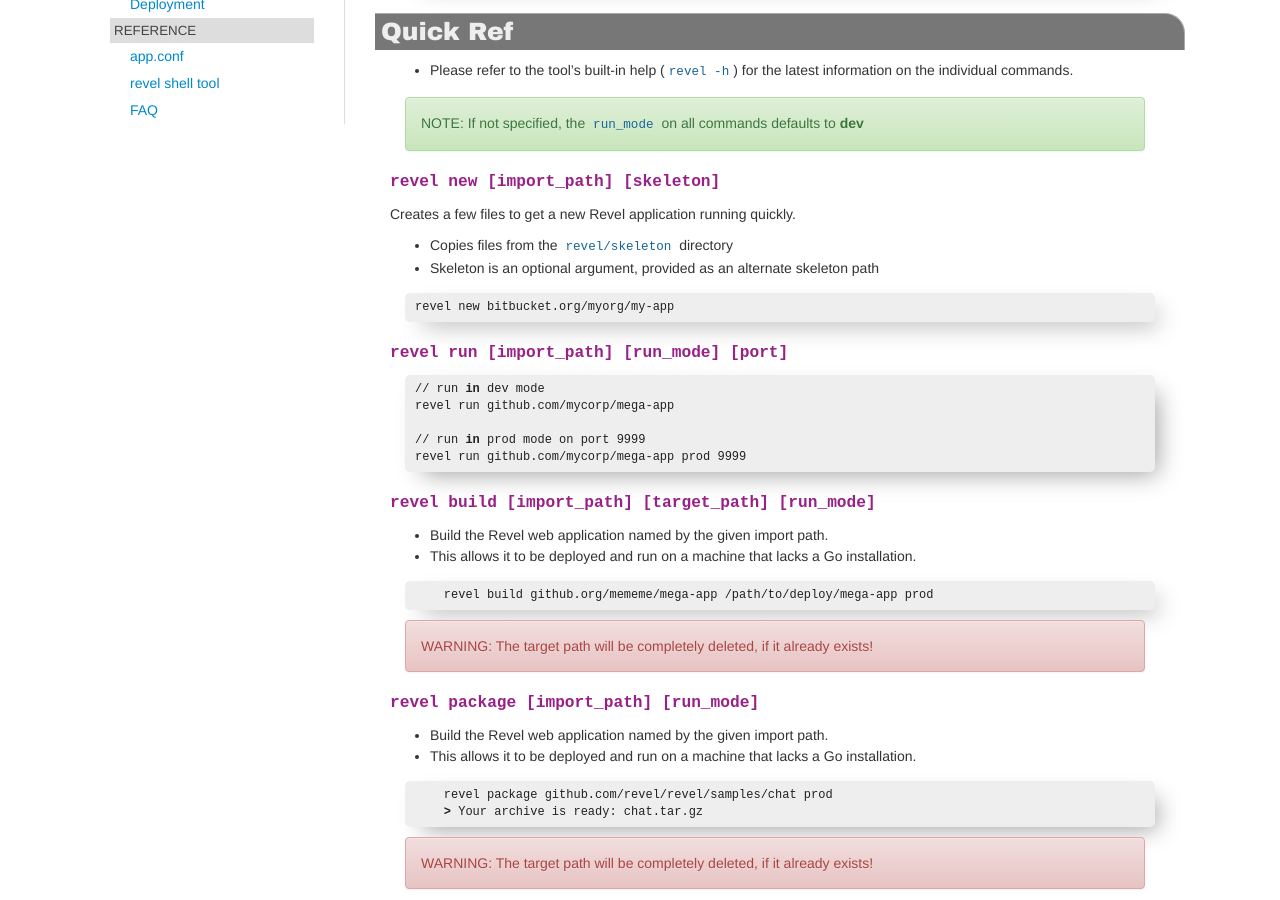
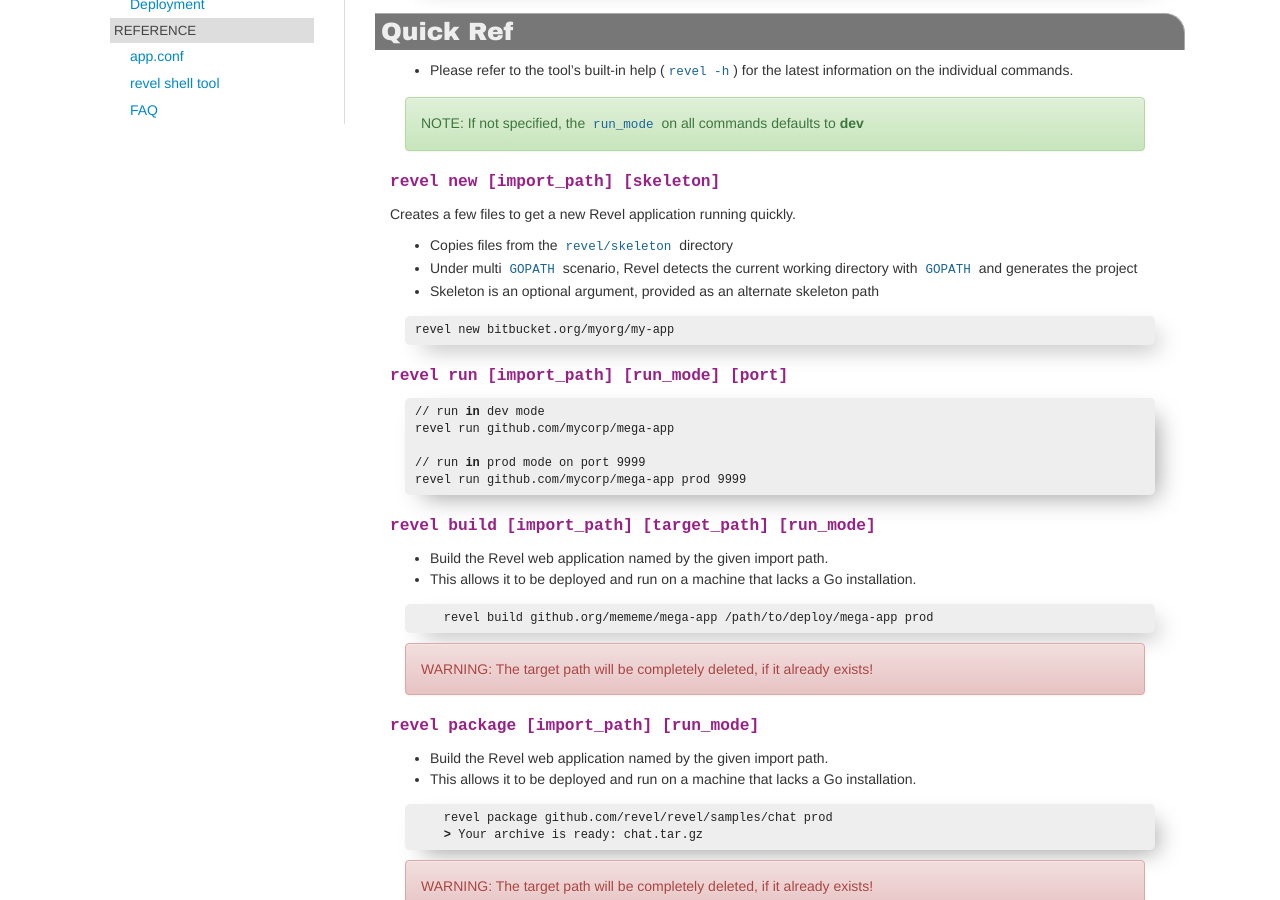
Before and after one commit to revel/revel.github.io, a Jekyll site: the page built from manual/tool.md, in a window 1280 px wide and 900 px high, scrolled down 774 px. Built offline with Jekyll 4.4.1, drawn with Linux system fonts in a browser that asks for light colours; nearby versions of some CDN libraries.

Commit message:
Added multi GOPATH note for revel new cmd

```diff
--- a/manual/tool.md
+++ b/manual/tool.md
@@ -52,6 +52,7 @@ Now run it:
 Creates a few files to get a new Revel application running quickly.
 
 - Copies files from the [`revel/skeleton`](https://github.com/revel/revel/tree/master/skeleton) directory
+- Under multi `GOPATH` scenario, Revel detects the current working directory with `GOPATH` and generates the project
 - Skeleton is an optional argument, provided as an alternate skeleton path
 {% highlight sh %}
 revel new bitbucket.org/myorg/my-app
```
